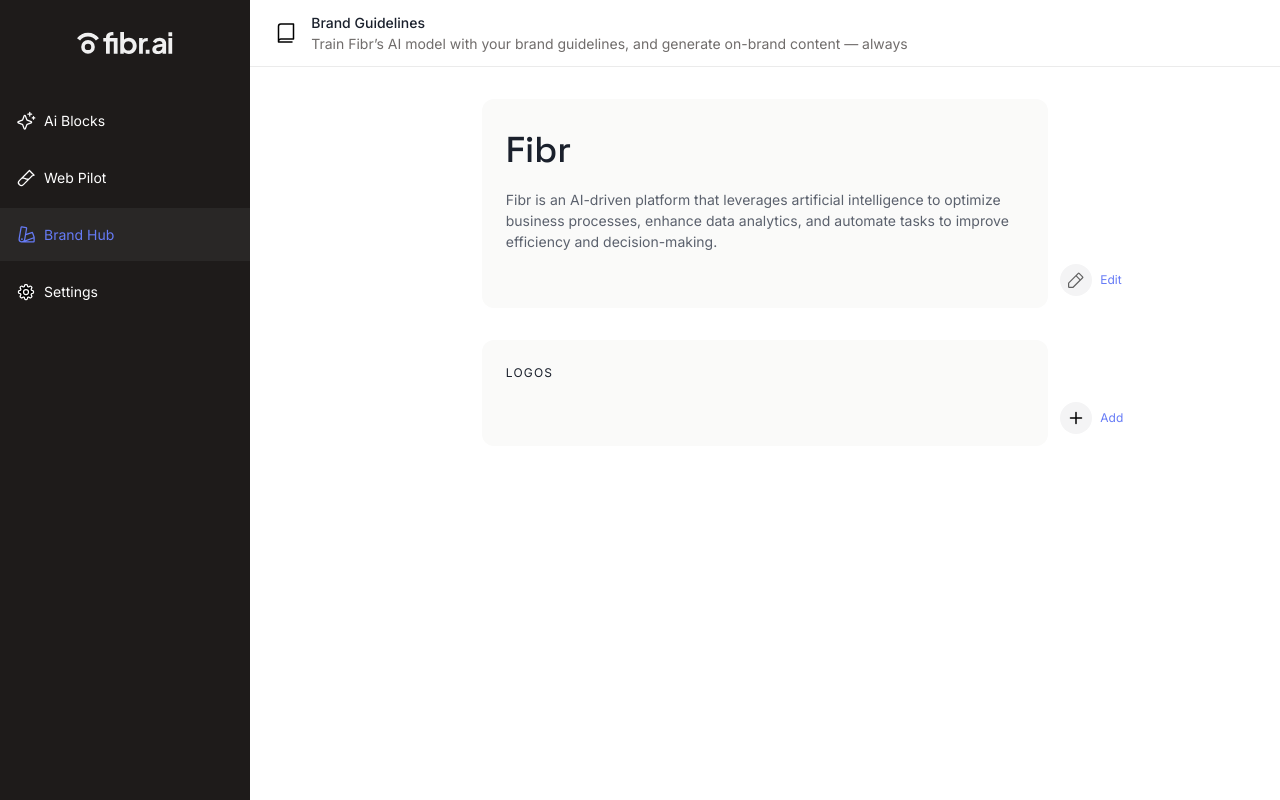
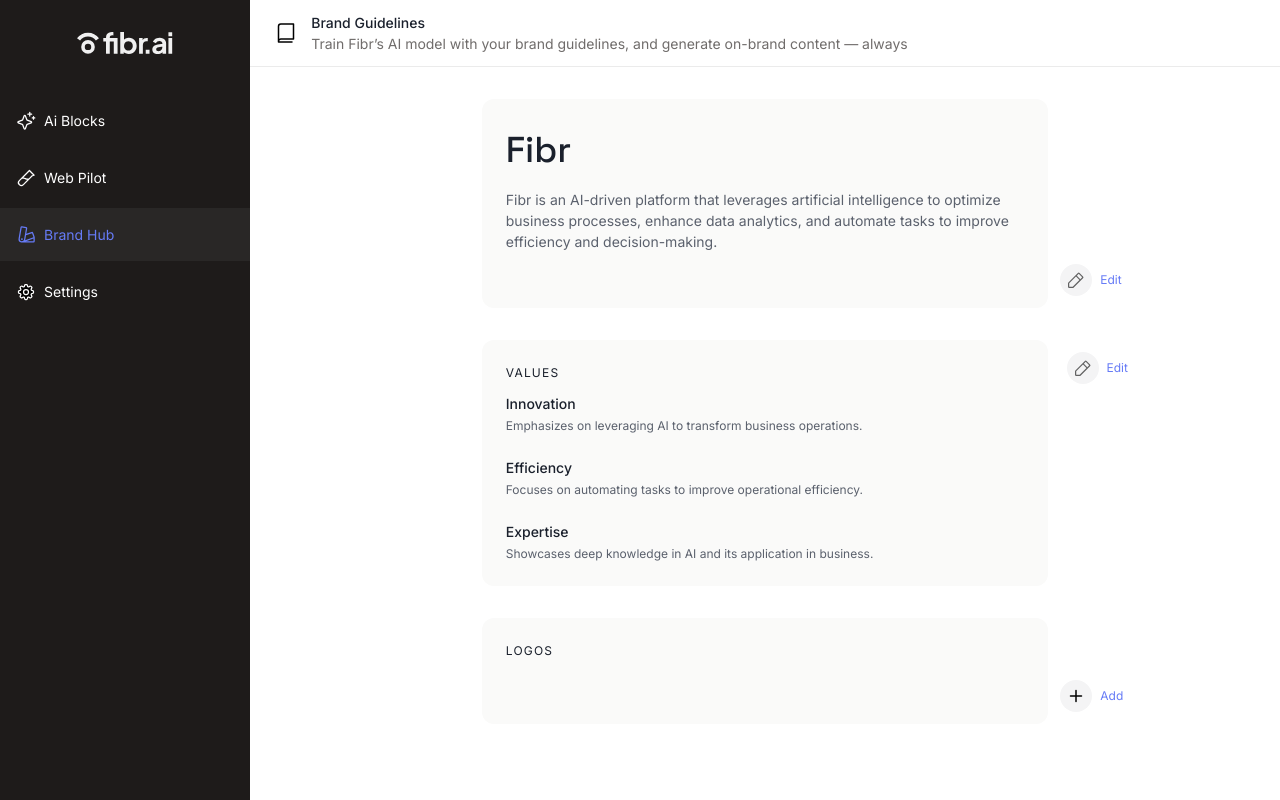
Before and after one commit to taufeeq-ahmed/fibr-ui-challenge, a Next.js app: page / in a window 1280 px wide. Built offline with nearby package versions, Linux system fonts and the light colour scheme.

Commit message:
positions to be adjsuted

```diff
--- a/app/page.js
+++ b/app/page.js
@@ -5,6 +5,7 @@
 import BasicDetails from "@/page_components/BasicDetails";
 import ImageGuides from "@/page_components/ImageGuides";
 import Logos from "@/page_components/Logos";
+import Values from "@/page_components/Values";
 
 export default function Home() {
   return (
@@ -13,6 +14,9 @@
       <div className={styles.details}>
         <div className={styles.detail_card}>
           <BasicDetails />
+        </div>
+        <div className={styles.detail_card}>
+          <Values />
         </div>
         <div className={styles.detail_card}>
           <Logos />
--- a/page_components/BasicDetails/index.js
+++ b/page_components/BasicDetails/index.js
@@ -90,6 +90,9 @@
                     className={styles.basic_details_form}
                     onSubmit={handleSubmit(onSubmit)}
                 >
+                    <Button
+
+                    />
                     <Input
                         size='lg'
                         className={styles.title_input}
--- /dev/null
+++ b/page_components/Values/index.js
@@ -0,0 +1,144 @@
+import React, { useState } from 'react'
+import styles from "./styles.module.css"
+import markerIcon from '@/public/icons/marker.svg'
+import Image from 'next/image'
+import { useForm, useFieldArray } from 'react-hook-form'
+import { Button, Input, Textarea } from '@chakra-ui/react'
+
+const DEFAULT_VALUES = [
+    {
+        title: "Innovation",
+        description: "Emphasizes on leveraging AI to transform business operations."
+    },
+    {
+        title: "Efficiency",
+        description: "Focuses on automating tasks to improve operational efficiency."
+    },
+    {
+        title: "Expertise",
+        description: "Showcases deep knowledge in AI and its application in business."
+    }
+]
+
+function Values() {
+    const [mode, setMode] = useState("display")
+    const [formData, setFormData] = useState(DEFAULT_VALUES)
+
+    const {
+        register,
+        handleSubmit,
+        control,
+        setValue,
+        formState: { errors },
+    } = useForm({
+        defaultValues: {
+            values: formData,
+        }
+    })
+
+    const { fields, append, remove } = useFieldArray({
+        control,
+        name: "values"
+    })
+
+    const handleAddValue = () => {
+        append({ title: "", description: "" })
+    }
+
+    const onSubmit = (data) => {
+        setFormData(data.values)
+        setMode("display")
+    }
+
+    const handleCancel = () => {
+        setMode("display")
+    }
+
+    return (
+        <div className={styles.values}>
+            <h3 className={styles.values_heading}>
+                VALUES
+            </h3>
+            {mode === "display" ? (
+                <div className={styles.values_list}>
+                    {formData.map((value, index) => (
+                        <div key={index} className={styles.value_item}>
+                            <h4 className={styles.title}>{value.title}</h4>
+                            <p className={styles.description}>{value.description}</p>
+                        </div>
+                    ))}
+                    <div
+                        className={styles.edit_control}
+                        onClick={() => { setMode("edit") }}
+                    >
+                        <span className={styles.edit_icon_container}>
+                            <Image
+                                className={styles.edit_icon}
+                                src={markerIcon}
+                                width={13}
+                                height={13}
+                            />
+                        </span>
+                        <span>Edit</span>
+                    </div>
+                </div>
+            ) : (
+                <form
+                    className={styles.values_form}
+                    onSubmit={handleSubmit(onSubmit)}
+                >
+                    <Button
+                        colorScheme='#667bf6;'
+                        variant='link'
+                        onClick={handleAddValue}
+                        className={styles.addvalue_button}
+                    >
+                        + Add
+                    </Button>
+                    {fields.map((item, index) => (
+                        <div key={item.id} className={styles.value_input_item}>
+                            <Input
+                                type='text'
+                                placeholder='Value'
+                                {...register(`values.${index}.title`)}
+                                className={styles.input}
+                            />
+                            <Textarea
+                                placeholder='Description'
+                                rows={5}
+                                {...register(`values.${index}.description`)}
+                                className={styles.input}
+                            />
+                            <Button
+                                colorScheme='red'
+                                variant='link'
+                                onClick={() => remove(index)}
+                                className={styles.remove_button}
+                            >
+                                Remove
+                            </Button>
+                        </div>
+                    ))}
+                    <div className={styles.form_actions}>
+                        <Button
+                            colorScheme='#667bf6;'
+                            variant='link'
+                            onClick={handleCancel}
+                        >
+                            Cancel
+                        </Button>
+                        <Button
+                            colorScheme='#667bf6;'
+                            variant='solid'
+                            type='submit'
+                        >
+                            Save
+                        </Button>
+                    </div>
+                </form>
+            )}
+        </div>
+    )
+}
+
+export default Values
--- /dev/null
+++ b/page_components/Values/styles.module.css
@@ -0,0 +1,95 @@
+.values {
+    .values_heading {
+        font-size: 0.75rem;
+        letter-spacing: 0.1em;
+    }
+
+    .title {
+        font-size: .875rem;
+        line-height: 1.25rem;
+        font-weight: 500;
+    }
+
+    .description {
+        color: rgb(91 97 109);
+        font-size: .75rem;
+        line-height: 1rem;
+        margin-top: .25rem;
+    }
+
+    .values_list {
+        display: flex;
+        flex-direction: column;
+        gap: 1.5rem;
+        margin-top: 0.75rem;
+
+        position: relative;
+    }
+
+    .edit_control {
+        position: absolute;
+        right: -20%;
+        top: -25%;
+        display: flex;
+        gap: 8px;
+        align-items: center;
+        color: #667bf6;
+        font-size: 0.75rem;
+
+        .edit_icon_container {
+            padding: 8px;
+            border-radius: 50%;
+            background: #f4f4f5;
+            display: flex;
+            justify-content: center;
+            align-items: center;
+        }
+
+        .edit_icon {
+            width: 1rem;
+            height: 1rem;
+        }
+
+        &:hover {
+            cursor: pointer;
+        }
+    }
+}
+
+.values_form {
+    display: flex;
+    flex-direction: column;
+    gap: 12px;
+    margin-top: 0.75rem;
+    position: relative;
+
+    .input {
+        background-color: #fff;
+        border-radius: 6px;
+        border: 1px solid #ebebeb;
+
+        font-size: .875rem;
+        line-height: 1.25rem;
+    }
+
+    .value_input_item {
+        display: flex;
+        flex-direction: column;
+        align-items: flex-end;
+        gap: 12px;
+    }
+
+    .addvalue_button {
+        position: absolute;
+        top: -35px;
+        left: 90%;
+    }
+
+    .form_actions {
+        margin-top: 4px;
+        display: flex;
+        justify-content: flex-end;
+        align-items: center;
+        gap: 8px;
+    }
+}
```
